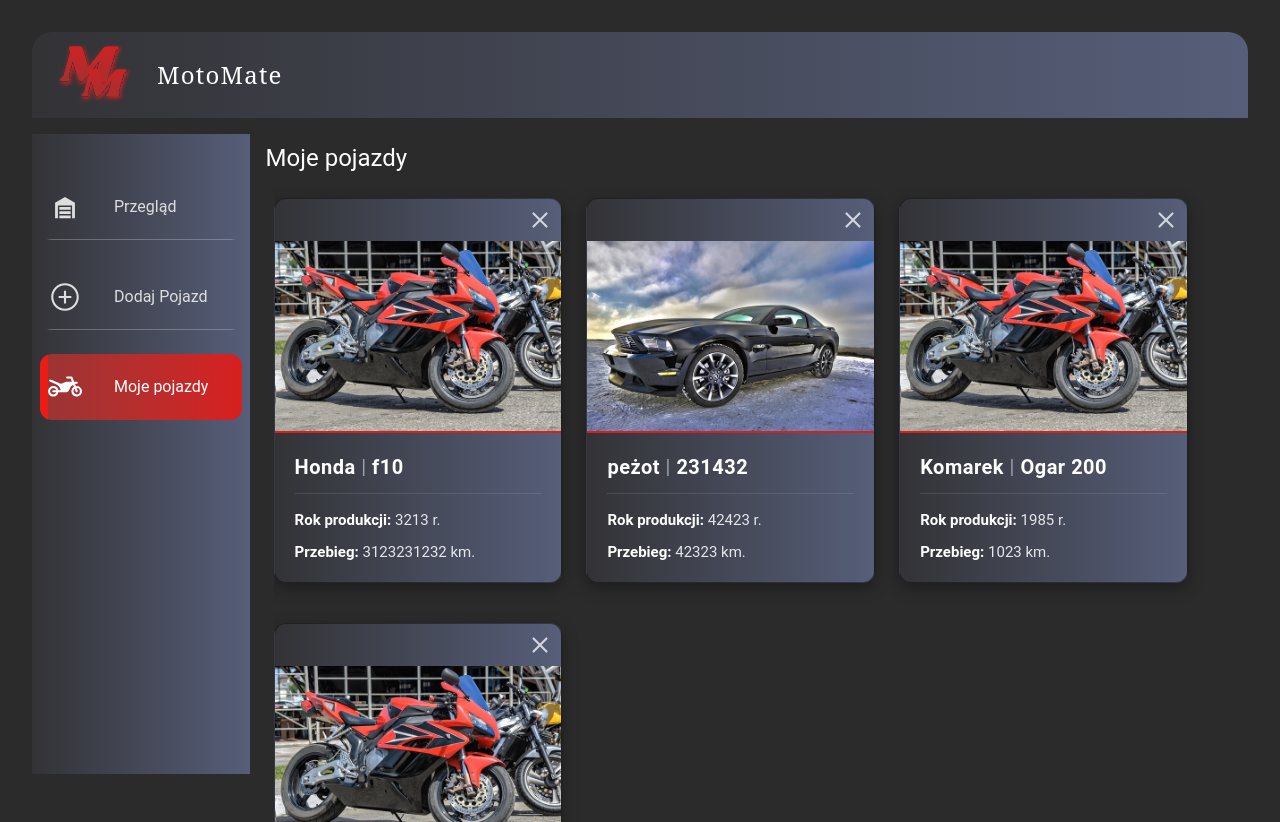
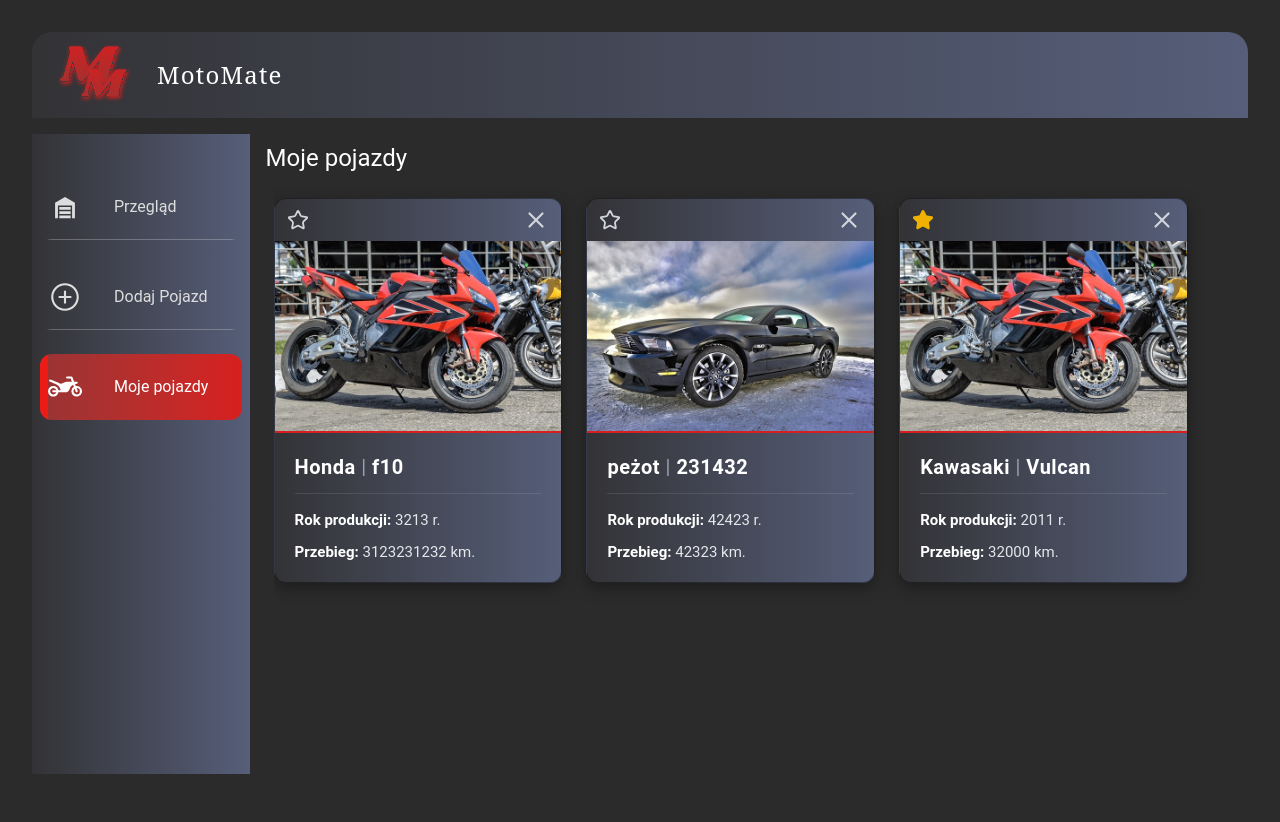
Before and after one commit to kamil-plewinski/moto-mate, a React (Vite) app: page /my-vehicles in a window 1280 px wide. Built offline with nearby package versions, Linux system fonts and the light colour scheme; data requests are answered from the project's data file; a web font is replaced by a local one.

Commit message:
feat: add active vehicle selection

```diff
--- a/db.json
+++ b/db.json
@@ -23,16 +23,6 @@
     {
       "type": "motorcycle",
       "photo": "/img/ds_30-mode-4783281_640.jpg",
-      "brand": "Komarek",
-      "model": "Ogar 200",
-      "year": 1985,
-      "odometer": 1023,
-      "isActive": false,
-      "id": "j79mB3-fGvk"
-    },
-    {
-      "type": "motorcycle",
-      "photo": "/img/ds_30-mode-4783281_640.jpg",
       "brand": "Kawasaki",
       "model": "Vulcan",
       "year": 2011,
--- a/src/components/page-components/home/MyVehicle.tsx
+++ b/src/components/page-components/home/MyVehicle.tsx
@@ -1,4 +1,5 @@
 import type { VehicleType } from "../my-vehicles/vehicleType";
+
 
 type MyVehicleProps = {
   activeVehicle: VehicleType | undefined;
@@ -15,7 +16,7 @@
   }
 
   return (
-    <div className="custom-background w-full lg:h-full lg:col-[4/_span_1] lg:row-[1/_span_2] ">
+    <div className="custom-background w-full max-w-130 lg:h-full lg:col-[4/_span_1] lg:row-[1/_span_2] ">
       <h2>Mój pojazd</h2>
       <img
         src={activeVehicle.photo}
--- a/src/components/page-components/my-vehicles/VehicleCard.tsx
+++ b/src/components/page-components/my-vehicles/VehicleCard.tsx
@@ -1,13 +1,18 @@
 import { motion } from "motion/react";
 import type { VehicleType } from "./vehicleType";
-import { X } from "lucide-react";
+import { X, Star } from "lucide-react";
 
 type VehicleCardProps = {
   vehicle: VehicleType;
   openModal: (id: number) => void;
+  setActiveVehicle: (id: number) => void;
 };
 
-export default function VehicleCard({ vehicle, openModal }: VehicleCardProps) {
+export default function VehicleCard({
+  vehicle,
+  openModal,
+  setActiveVehicle,
+}: VehicleCardProps) {
   return (
     <motion.div
       whileHover={{ y: -4 }}
@@ -16,11 +21,18 @@
       layout
       className="pt-2 pb-4 max-w-75 custom-background border border-black/40 rounded-xl shadow-[0_5px_15px_rgba(0,0,0,0.35)]  hover:shadow-[0_10px_25px_rgba(0,0,0,0.5)] transition-shadow"
     >
-      <X
-        size={26}
-        className="ml-auto mr-2 cursor-pointer text-gray-300 hover:text-[#D71F1F] transition-colors duration-200 "
-        onClick={() => openModal(vehicle.id)}
-      />
+      <div className="flex items-center justify-between">
+        <Star
+          size={22}
+          className={`${vehicle.isActive === true ? "text-yellow-500 fill-yellow-500" : ""} ml-3 cursor-pointer text-gray-300 fill-transparent hover:fill-yellow-500 hover:text-yellow-500 transition-colors duration-200`}
+          onClick={() => setActiveVehicle(vehicle.id)}
+        />
+        <X
+          size={26}
+          className=" mr-3 cursor-pointer text-gray-300 hover:text-[#D71F1F] transition-colors duration-200 "
+          onClick={() => openModal(vehicle.id)}
+        />
+      </div>
 
       <img
         src={vehicle.photo}
--- a/src/pages/HomePage.tsx
+++ b/src/pages/HomePage.tsx
@@ -14,10 +14,19 @@
 
   useEffect(() => {
     const fetchVehicles = async () => {
-      const res = await fetch("http://localhost:3001/vehicles");
-      const data = await res.json();
+      try {
+        const res = await fetch("http://localhost:3001/vehicles");
 
-      setVehicles(data);
+        if (!res.ok) {
+          throw new Error("Błąd wczytywania danych.");
+        }
+
+        const data = await res.json();
+
+        setVehicles(data);
+      } catch (err) {
+        console.error("Wystąpił błąd", err);
+      }
     };
 
     fetchVehicles();
@@ -40,7 +49,7 @@
     },
     {
       title: "Przebieg",
-      content: activeVehicle?.odometer,
+      content: activeVehicle?.odometer + " km.",
       gridArea: "lg:col-[3/_span_1] lg:row-[1/_span_1]",
     },
   ];
@@ -55,7 +64,7 @@
 
   return (
     <>
-      <div className="w-full h-full pb-24 mt-4 grid gap-4 lg:grid-cols-4 lg:grid-rows-3 lg:mt-0 ">
+      <div className="w-full h-full pb-24 mt-4 grid justify-center gap-4 lg:grid-cols-4 lg:grid-rows-3 lg:mt-0 ">
         <MyVehicle activeVehicle={activeVehicle} />
         {renderedCards}
       </div>
--- a/src/pages/MyVehiclesPage.tsx
+++ b/src/pages/MyVehiclesPage.tsx
@@ -13,10 +13,6 @@
   const [vehicleToDelete, setVehicleToDelete] = useState<number | null>(null);
 
   const { showPopup } = usePopup();
-
-  useEffect(() => {
-    setIsLoading(true);
-    setIsError(false);
 
   const fetchVehicles = async () => {
     try {
@@ -35,6 +31,11 @@
       setIsLoading(false);
     }
   };
+
+  useEffect(() => {
+    setIsLoading(true);
+    setIsError(false);
+
     fetchVehicles();
   }, []);
 
@@ -45,6 +46,35 @@
 
   const closeModal = () => {
     setIsModalOpen(false);
+  };
+
+  const setActiveVehicle = async (id: number) => {
+    try {
+      await Promise.all(
+        vehiclesList.map(async (vehicle) => {
+          const isActive = vehicle.id === id;
+
+          const res = await fetch(
+            `http://localhost:3001/vehicles/${vehicle.id}`,
+            {
+              method: "PATCH",
+              headers: {
+                "Content-Type": "application/json",
+              },
+              body: JSON.stringify({ isActive }),
+            },
+          );
+
+          if (!res.ok) {
+            throw new Error("Nie udało się zaktualizować danych");
+          }
+        }),
+      );
+
+      await fetchVehicles();
+    } catch (err) {
+      console.error("Wystąpił błąd", err);
+    }
   };
 
   const deleteVehicle = async (id: number) => {
@@ -70,7 +100,12 @@
 
   const renderedVehicles = vehiclesList.map((vehicle) => {
     return (
-      <VehicleCard key={vehicle.id} vehicle={vehicle} openModal={openModal} />
+      <VehicleCard
+        key={vehicle.id}
+        vehicle={vehicle}
+        openModal={openModal}
+        setActiveVehicle={setActiveVehicle}
+      />
     );
   });
 
```
Lines whose indentation alone changed are shown as unchanged.
